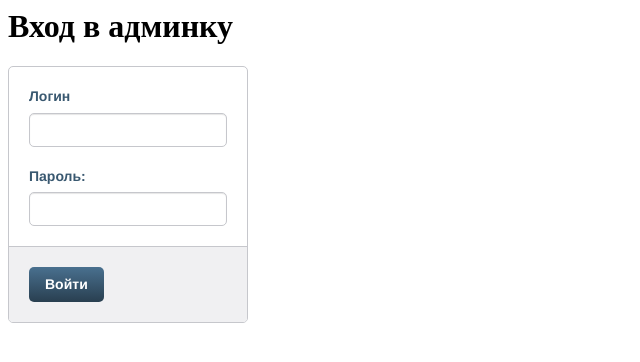
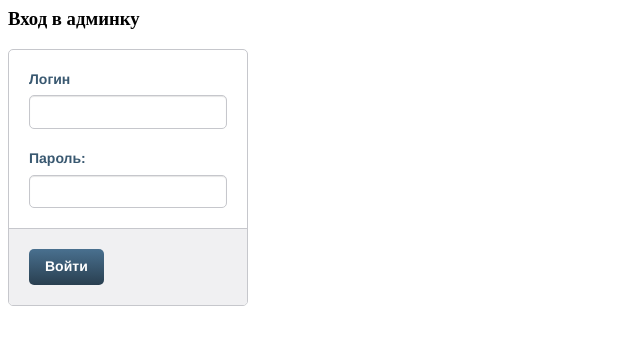
Before and after one commit to GoldGshok/site, a PHP site: page /admin/admin.php in a window 1280 px wide. Shown: the top 362 px of the page, without its empty margins (0-640 px from the left). Run offline with PHP 8.4, Linux system fonts and the light colour scheme.

Commit message:
- штрихи

```diff
--- a/admin/admin.php
+++ b/admin/admin.php
@@ -5,8 +5,9 @@
   </head>
 <body>
 
-<h1>Вход в админку</h1>
+<h3>Вход в админку</h3>
 
+<div class="form">
 <form action="authorize.php" method="post">
   <fieldset class="account-info">
     <label>
@@ -22,6 +23,7 @@
     <input class="btn" type="submit" name="Submit" value="Войти">
   </fieldset>
 </form>
+</div>
 
 </body>
 </html>
--- a/admin/authorize.php
+++ b/admin/authorize.php
@@ -1,8 +1,6 @@
 <?php
   // открываем сессию
   session_start();
-
-  $SERVER_ROOT = "http://paintingbynumbers.azurewebsites.net/admin/";
 
   require_once ('db_connect.php');
 
--- a/styles/form_style.css
+++ b/styles/form_style.css
@@ -9,8 +9,6 @@ form {
   font: 14px/1.4 "Helvetica Neue", Helvetica, Arial, sans-serif;
   overflow: hidden;
   width: 240px;
-  top: calc(50% - 600/2);
-  left: calc(50% - 300/2);
 }
 fieldset {
   border: 0;
@@ -60,3 +58,7 @@ input {
   float: left;
   margin: 10px 0 0 20px;
 }
+
+.form {
+  margin: 0 auto;
+}
```
